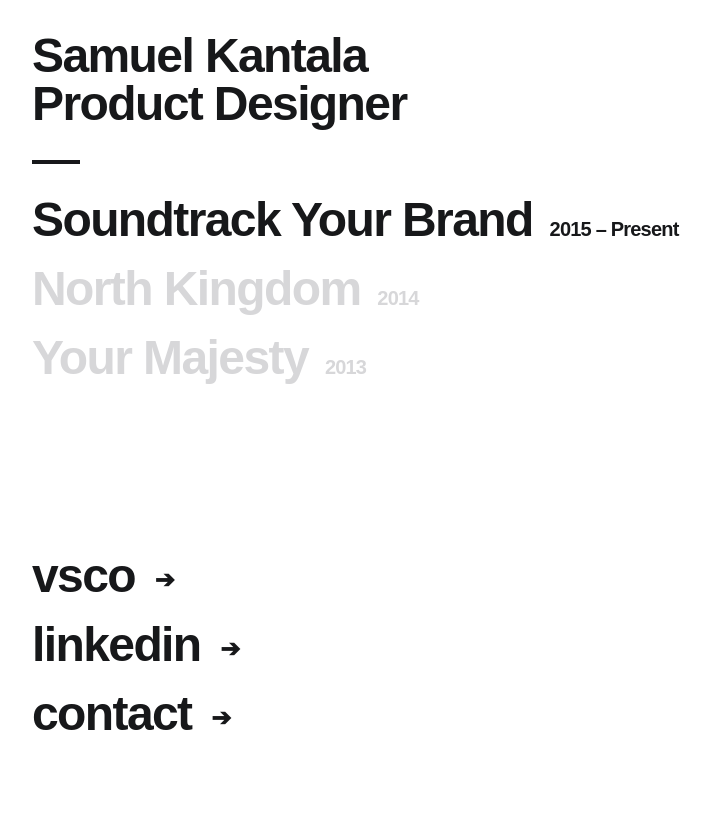
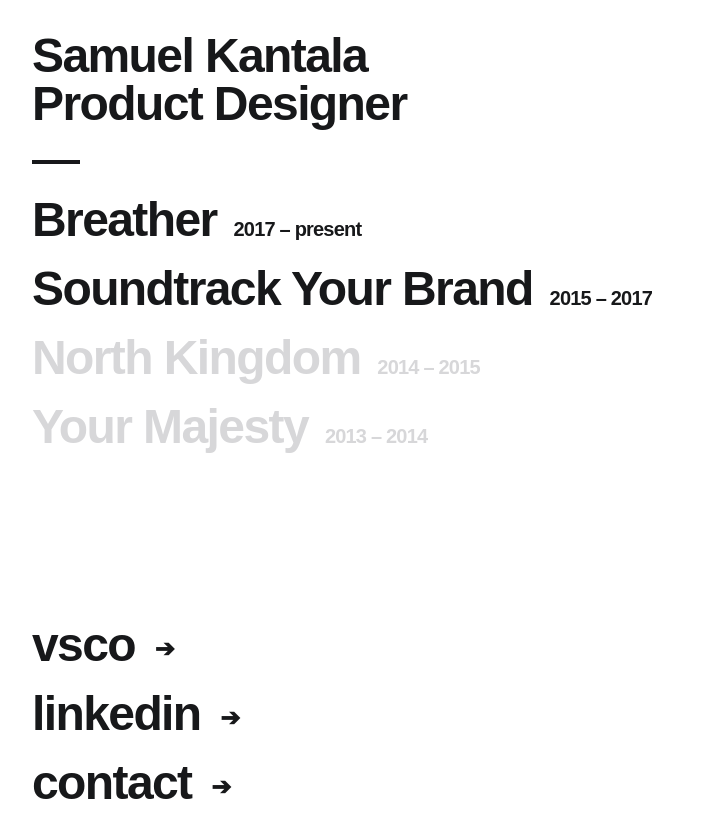
Before and after one commit to samuelkantala/samsamco, a plain HTML site: page index.html in a window 1280 px wide. Shown: the whole page, without its empty margins (128-839 px from the left). Before the commit the page ends 800 px from the top, so only its background shows below. Drawn offline with Linux system fonts and the light colour scheme.

Commit message:
Updated position and dates.

```diff
--- a/index.html
+++ b/index.html
@@ -40,16 +40,20 @@
       <div class="ornament"></div>
       <ul class="positions">
         <li>
+          <a href="http://breather.com"><h2>Breather</h2>
+          <p>2017 – present</p></a>
+        </li>
+        <li>
           <a href="http://soundtrackyourbrand.com"><h2>Soundtrack Your Brand</h2>
-          <p>2015 – Present</p></a>
+          <p>2015 – 2017</p></a>
         </li>
         <li class="secondary">
           <a href="http://northkingdom.com"><h2>North Kingdom</h2>
-          <p>2014<p></a>
+          <p>2014 – 2015<p></a>
         </li>
         <li class="secondary">
           <a href="http://yourmajesty.co"><h2>Your Majesty</h2>
-          <p>2013</p></a>
+          <p>2013 – 2014</p></a>
         </li>
       </ul>
     </div>
```
